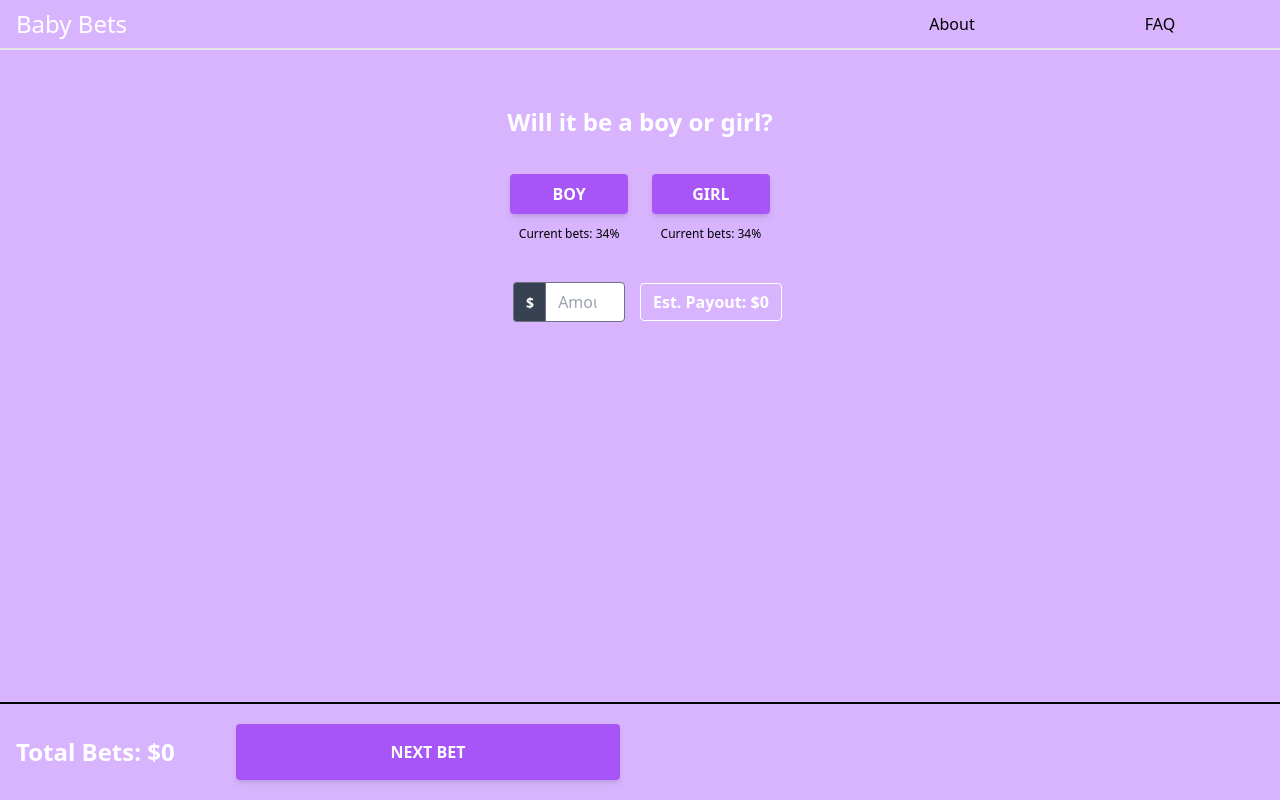
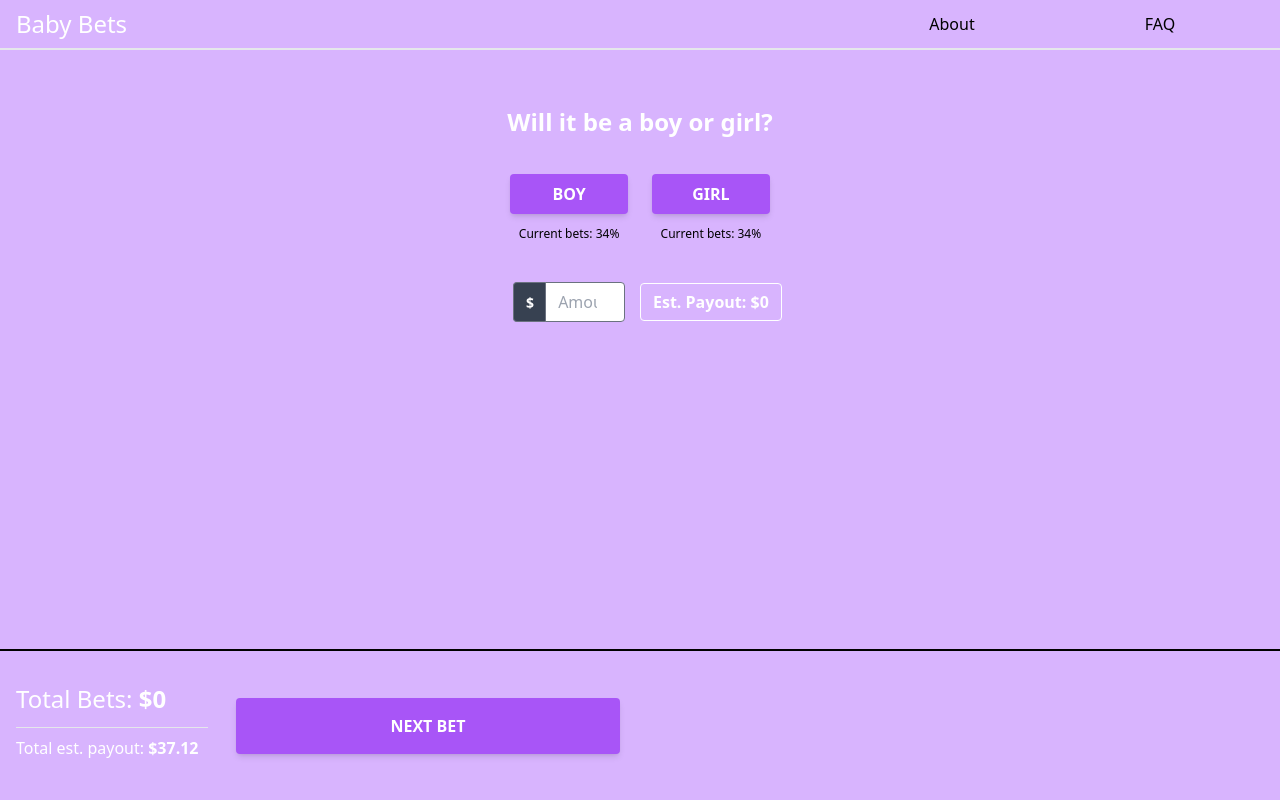
Before and after one commit to alexaylwin/baby-bets, a React (Create React App) app: page / in a window 1280 px wide. Built offline with nearby package versions, Linux system fonts and the light colour scheme; no server answers.

Commit message:
Added total estimated placeholder

```diff
--- a/src/components/place-bet.tsx
+++ b/src/components/place-bet.tsx
@@ -22,8 +22,12 @@ export const PlaceBet = (props: {
       leading-10
       flex flex-auto">
       <div className="flex flex-col place-content-center px-4 py-8 w-56">
-        <span className="font-bold text-2xl text-white">
-          Total Bets: ${calcTotal(props.bets.map((b) => b.amount))}
+        <span className="text-2xl text-white pb-3">
+          Total Bets: <span className="font-bold">${calcTotal(props.bets.map((b) => b.amount))}</span>
+        </span>
+        <hr />
+        <span className="text-white">
+          Total est. payout: <span className="font-bold">$37.12</span>
         </span>
       </div>
       <div className="grow flex flex-col place-content-center">
```
